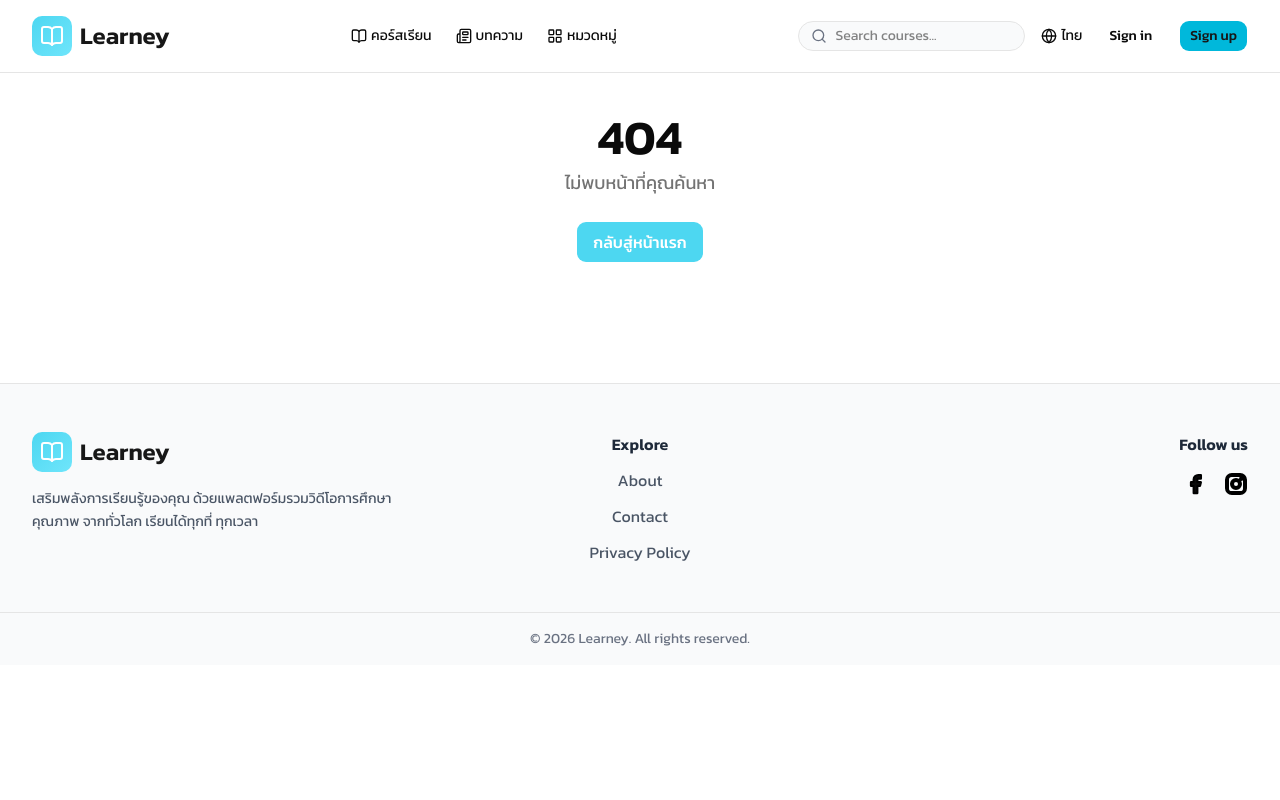
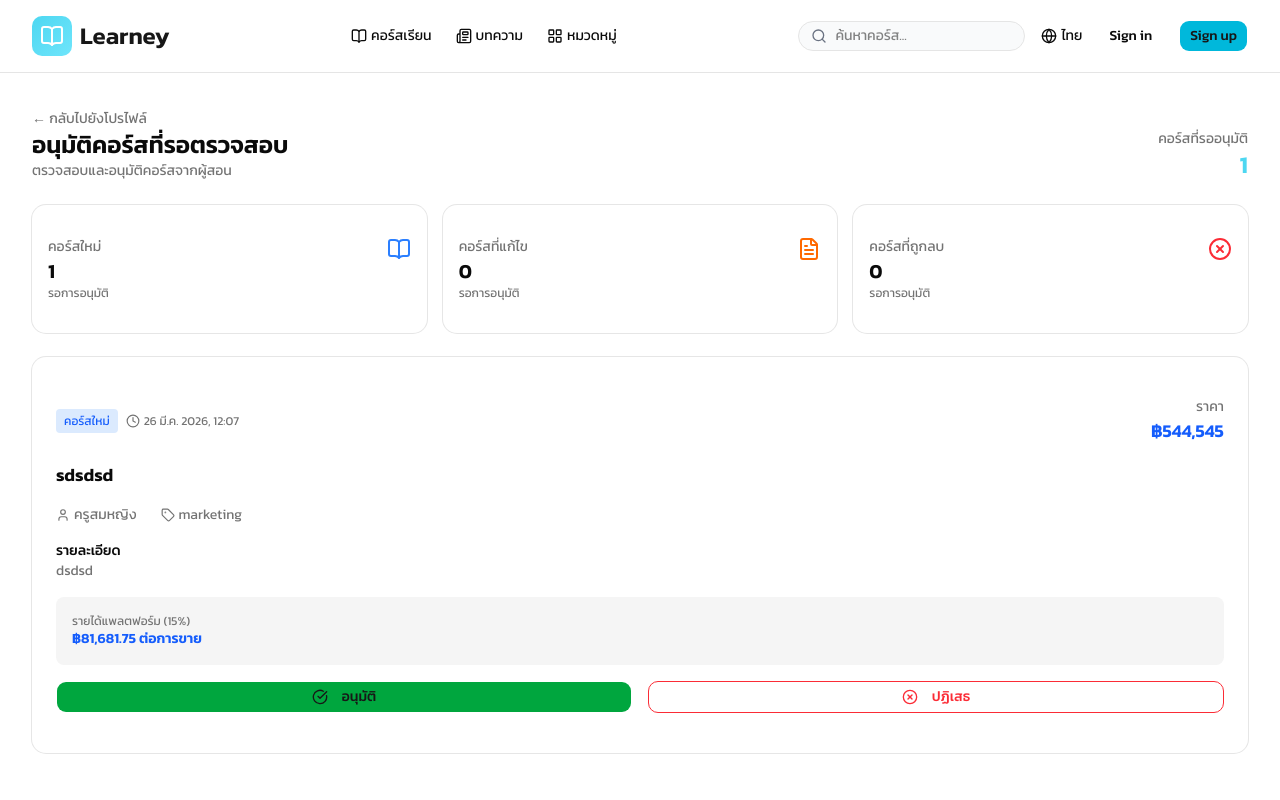
Before and after one commit to suttirakcha/ui-learney, a Next.js app: page /admin/pending-courses in a window 1280 px wide. Before the commit this address had no page. Shown: the top 800 px of the page. Built offline with nearby package versions, Linux system fonts and the light colour scheme.

Commit message:
feat(language):install language switcher

```diff
--- /dev/null
+++ b/messages/en.json
@@ -0,0 +1,4 @@
+ {
+    "test": "Hello",
+    "Search courses": "Search courses..."
+ }
--- /dev/null
+++ b/messages/th.json
@@ -0,0 +1,4 @@
+ {
+    "test": "สวัสดี",
+    "Search courses": "ค้นหาคอร์ส..."
+ }
--- a/next.config.ts
+++ b/next.config.ts
@@ -1,5 +1,7 @@
-/** @type {import('next').NextConfig} */
-const nextConfig = {
+import type { NextConfig } from "next";
+import createNextIntlPlugin from "next-intl/plugin";
+
+const nextConfig: NextConfig = {
   images: {
     remotePatterns: [
       {
@@ -18,4 +20,5 @@ const nextConfig = {
   },
 };
 
-module.exports = nextConfig;
+const withNextIntl = createNextIntlPlugin();
+export default withNextIntl(nextConfig);
--- a/package.json
+++ b/package.json
@@ -17,6 +17,7 @@
     "lucide-react": "^1.0.1",
     "next": "16.2.0",
     "next-auth": "^4.24.13",
+    "next-intl": "^4.8.4",
     "radix-ui": "^1.4.3",
     "react": "19.2.4",
     "react-dom": "19.2.4",
--- /dev/null
+++ b/src/app/(main)/profile/layout.tsx
@@ -0,0 +1,21 @@
+import ProfileHeader from "@/components/profile/ProfileHeader";
+import ProfileSidebar from "@/components/profile/ProfileSidebar";
+import { ReactNode } from "react";
+
+interface ProfileLayoutProps {
+  children: ReactNode;
+}
+
+export default function ProfileLayout({ children }: ProfileLayoutProps) {
+  return (
+    <div>
+      <ProfileHeader />
+      <div className="max-w-7xl w-full mx-auto grid grid-cols-3 gap-10 p-8">
+        <div>
+          <ProfileSidebar role={"INSTRUCTOR"} />
+        </div>
+        <div className="col-span-2">{children}</div>
+      </div>
+    </div>
+  );
+}
--- /dev/null
+++ b/src/app/admin/pending-courses/page.tsx
@@ -0,0 +1,54 @@
+import Link from "next/link";
+import PendingStats from "@/components/admin/pending-courses/PendingStats";
+import PendingCourseCard from "@/components/admin/pending-courses/PendingCourseCard";
+import EmptyState from "@/components/admin/pending-courses/EmptyState";
+import { Course } from "@/types/course";
+
+export default function PendingCoursesPage() {
+  const courses: Course[] = [
+    {
+      id: 1,
+      courseName: "sdsdsd",
+      instructor: "ครูสมหญิง",
+      category: "marketing",
+      price: 544545,
+      description: "dsdsd",
+      type: "new",
+      date: "26 มี.ค. 2026, 12:07",
+    },
+  ];
+
+  return (
+    <div className="p-8 space-y-6">
+      <Link href="/admin/profile" className="text-sm text-muted-foreground">
+        ← กลับไปยังโปรไฟล์
+      </Link>
+
+      <div className="flex items-center justify-between">
+        <div>
+          <h1 className="text-2xl font-semibold">อนุมัติคอร์สที่รอตรวจสอบ</h1>
+          <p className="text-sm text-muted-foreground">
+            ตรวจสอบและอนุมัติคอร์สจากผู้สอน
+          </p>
+        </div>
+
+        <div className="text-right">
+          <p className="text-sm text-muted-foreground">คอร์สที่รออนุมัติ</p>
+          <p className="text-2xl font-bold text-primary">{courses.length}</p>
+        </div>
+      </div>
+
+      <PendingStats courses={courses} />
+
+      {courses.length === 0 ? (
+        <EmptyState />
+      ) : (
+        <div className="space-y-4">
+          {courses.map((course) => (
+            <PendingCourseCard key={course.id} course={course} />
+          ))}
+        </div>
+      )}
+    </div>
+  );
+}
--- a/src/app/layout.tsx
+++ b/src/app/layout.tsx
@@ -5,6 +5,7 @@ import "./globals.css";
 import { Toaster } from "react-hot-toast";
 import { AuthProvider } from "@/app/lib/AuthContext"; // ✅ เพิ่ม
 import MainContainer from "@/components/custom/MainContainer";
+import { NextIntlClientProvider } from "next-intl";
 
 const geist = Geist({ subsets: ["latin"], variable: "--font-sans" });
 
@@ -38,12 +39,14 @@ export default function RootLayout({
       )}
     >
       <body className="min-h-full flex flex-col">
+        <NextIntlClientProvider>
           <AuthProvider>
             {" "}
             {/* ✅ ครอบตรงนี้ */}
             <MainContainer>{children}</MainContainer>
             <Toaster position="top-center" />
           </AuthProvider>
+        </NextIntlClientProvider>
       </body>
     </html>
   );
--- a/src/components/custom/Navbar.tsx
+++ b/src/components/custom/Navbar.tsx
@@ -1,107 +1,3 @@
-// "use client";
-
-// import Link from "next/link";
-// import { Button } from "@/components/ui/button";
-// import LearneyLogo from "./LearneyLogo";
-
-// import {
-//   BookOpen,
-//   Newspaper,
-//   LayoutGrid,
-//   Search,
-//   Globe,
-//   Check,
-// } from "lucide-react";
-
-// import {
-//   DropdownMenu,
-//   DropdownMenuTrigger,
-//   DropdownMenuContent,
-//   DropdownMenuItem,
-// } from "@/components/ui/dropdown-menu";
-
-// import { useState } from "react";
-
-// export default function Navbar() {
-//   const [lang, setLang] = useState("ไทย");
-
-//   return (
-//     <nav className="flex items-center justify-between px-8 py-4 border-b bg-white">
-//       {/* Logo */}
-
-//       <LearneyLogo />
-
-//       {/* Menu */}
-//       <div className="flex items-center gap-6 text-sm">
-//         <Link
-//           href="/courses"
-//           className="flex items-center gap-1 hover:text-cyan-600"
-//         >
-//           <BookOpen className="w-4 h-4" />
-//           คอร์สเรียน
-//         </Link>
-
-//         <Link
-//           href="/blog"
-//           className="flex items-center gap-1 hover:text-cyan-600"
-//         >
-//           <Newspaper className="w-4 h-4" />
-//           บทความ
-//         </Link>
-
-//         <Link
-//           href="/categories"
-//           className="flex items-center gap-1 hover:text-cyan-600"
-//         >
-//           <LayoutGrid className="w-4 h-4" />
-//           หมวดหมู่
-//         </Link>
-//       </div>
-
-//       {/* Right side */}
-//       <div className="flex items-center gap-4">
-//         {/* Search */}
-//         <div className="flex items-center border rounded-full px-3 py-1 text-sm bg-gray-50">
-//           <Search className="w-4 h-4 mr-2 text-gray-500" />
-//           <input
-//             placeholder="Search courses..."
-//             className="bg-transparent outline-none"
-//           />
-//         </div>
-
-//         {/* 🌐 Language Dropdown */}
-//         <DropdownMenu>
-//           <DropdownMenuTrigger asChild>
-//             <button className="flex items-center gap-1 text-sm hover:text-cyan-600">
-//               <Globe className="w-4 h-4" />
-//               {lang}
-//             </button>
-//           </DropdownMenuTrigger>
-
-//           <DropdownMenuContent align="end">
-//             <DropdownMenuItem onClick={() => setLang("ไทย")}>
-//               ไทย {lang === "ไทย" && <Check className="w-4 h-4 ml-2" />}
-//             </DropdownMenuItem>
-
-//             <DropdownMenuItem onClick={() => setLang("EN")}>
-//               EN {lang === "EN" && <Check className="w-4 h-4 ml-2" />}
-//             </DropdownMenuItem>
-//           </DropdownMenuContent>
-//         </DropdownMenu>
-
-//         {/* Auth */}
-//         <Link href="/login">
-//           <Button variant="ghost">Sign in</Button>
-//         </Link>
-
-//         <Link href="/register">
-//           <Button className="bg-cyan-500 hover:bg-cyan-600">Sign up</Button>
-//         </Link>
-//       </div>
-//     </nav>
-//   );
-// }
-
 "use client";
 
 import Link from "next/link";
@@ -126,10 +22,12 @@ import {
 
 import { useState } from "react";
 import { useAuth } from "@/app/lib/AuthContext";
+import { useTranslations } from "next-intl";
 
 export default function Navbar() {
   const [lang, setLang] = useState("ไทย");
   const { user, logout } = useAuth();
+  const t = useTranslations();
 
   return (
     <nav className="flex items-center justify-between px-8 py-4 border-b bg-white">
@@ -169,7 +67,7 @@ export default function Navbar() {
         <div className="flex items-center border rounded-full px-3 py-1 text-sm bg-gray-50">
           <Search className="w-4 h-4 mr-2 text-gray-500" />
           <input
-            placeholder="Search courses..."
+            placeholder={t("Search courses")}
             className="bg-transparent outline-none"
           />
         </div>
--- /dev/null
+++ b/src/i18n/request.ts
@@ -0,0 +1,11 @@
+import { getRequestConfig } from "next-intl/server";
+
+export default getRequestConfig(async () => {
+  // Static for now, we'll change this later
+  const locale = "th"; // ใส่เฉพาะ "en" กับ "th"
+
+  return {
+    locale,
+    messages: (await import(`../../messages/${locale}.json`)).default,
+  };
+});
```
Also changed, not shown: src/app/page.tsx (+5 -5 lines), 1 other file (tests, documents, lock files or other folders). Lines whose indentation alone changed are shown as unchanged.
